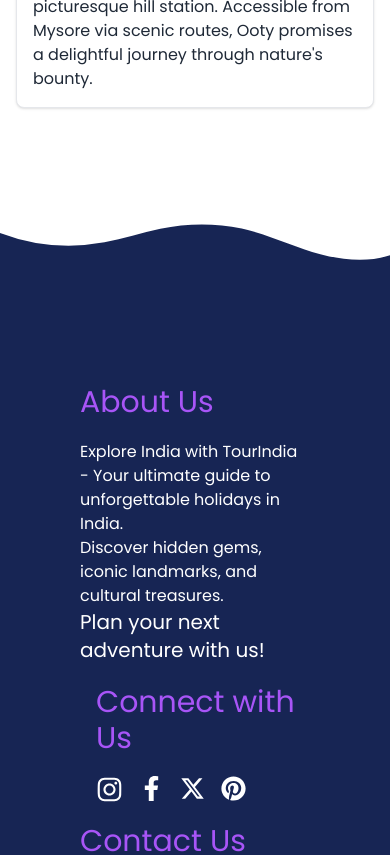
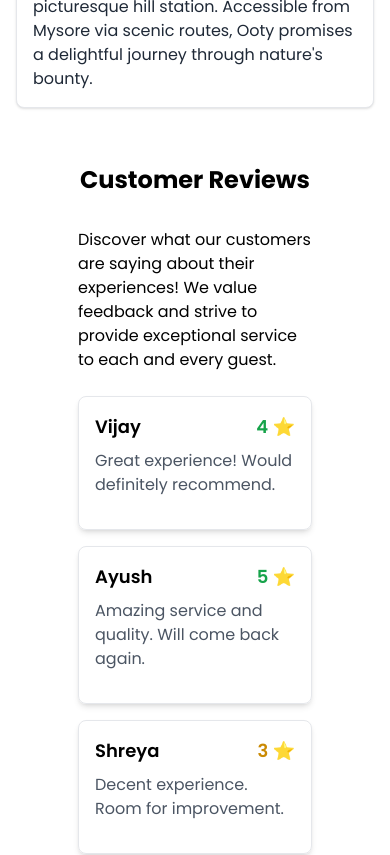
Before and after one commit to Smit-Bharshankar/Mystical-Bharat, a React (Vite) app: page / in a window 390 px wide. Shown: the part 8380-9235 px from the top of the page. Built offline with nearby package versions, Linux system fonts and the light colour scheme; a web font is replaced by a local one.

Commit message:
added reviews

```diff
--- a/src/Components/Home/Home.jsx
+++ b/src/Components/Home/Home.jsx
@@ -1,6 +1,7 @@
 import React from 'react';
 import ImageSlider from './ImageSlider';
 import FilterComp from './FilterComp';
+import Reviews from './Reviews';
 let mountpic = "https://images.unsplash.com/photo-1619796696652-a29a854f21a0?q=80&w=2070&auto=format&fit=crop&ixlib=rb-4.0.3&ixid=M3wxMjA3fDB8MHxwaG90by1wYWdlfHx8fGVufDB8fHx8fA%3D%3D"
 let tajpic = "https://images.unsplash.com/photo-1524492412937-b28074a5d7da?q=80&w=2071&auto=format&fit=crop&ixlib=rb-4.0.3&ixid=M3wxMjA3fDB8MHxwaG90by1wYWdlfHx8fGVufDB8fHx8fA%3D%3D"
 let tigerpic = "https://images.unsplash.com/photo-1452001603782-7d4e7d931173?q=80&w=1920&auto=format&fit=crop&ixlib=rb-4.0.3&ixid=M3wxMjA3fDB8MHxwaG90by1wYWdlfHx8fGVufDB8fHx8fA%3D%3D"
@@ -33,6 +34,15 @@ const Images = [tajpic , tigerpic , shalimarbagh , badrinathtemple , shimla , ta
 
         <FilterComp />
 
+        <div className='pt-10  w-full flex flex-col  items-center justify-center'>
+          <h1 className='text-2xl font-bold'>Customer Reviews</h1>
+          <br />
+          <h1 className='font-popping  w-[60vw] text-wrap pt-2 pb-6'>Discover what our customers are saying about their experiences! We value feedback and strive to provide exceptional service to each and every guest. </h1>
+          <div className='w-[60vw]'>
+          <Reviews />
+          </div>
+        </div>
+
     </div>
   );
 };
--- /dev/null
+++ b/src/Components/Home/Reviews.jsx
@@ -0,0 +1,59 @@
+import React from 'react';
+
+const Reviews = () => {
+  // Sample review data
+  const reviews = [
+    {
+      id: 1,
+      user: 'Vijay',
+      rating: 4,
+      reviewText: 'Great experience! Would definitely recommend.',
+    },
+    {
+      id: 2,
+      user: 'Ayush',
+      rating: 5,
+      reviewText: 'Amazing service and quality. Will come back again.',
+    },
+    {
+      id: 3,
+      user: 'Shreya',
+      rating: 3,
+      reviewText: 'Decent experience. Room for improvement.',
+    },
+    // Add more review objects as needed
+  ];
+
+  return (
+    <div className="grid grid-cols-1 sm:grid-cols-2 lg:grid-cols-3 gap-4">
+      {reviews.map((review) => (
+        <div
+          key={review.id}
+          className="border border-gray-200 rounded-lg p-4 shadow-md"
+        >
+          <div className="flex items-center justify-between mb-2">
+            <h3 className="text-lg font-semibold">{review.user}</h3>
+            <span className={`text-lg font-semibold ${getRatingColor(review.rating)}`}>
+              {review.rating} ⭐
+            </span>
+          </div>
+          <p className="text-gray-600 mb-4">{review.reviewText}</p>
+          {/* You can add additional elements or styles as needed */}
+        </div>
+      ))}
+    </div>
+  );
+};
+
+// Function to get the color of rating based on the value
+const getRatingColor = (rating) => {
+  if (rating >= 4) {
+    return 'text-green-600'; // Green for high ratings
+  } else if (rating >= 3) {
+    return 'text-yellow-600'; // Yellow for moderate ratings
+  } else {
+    return 'text-red-600'; // Red for low ratings
+  }
+};
+
+export default Reviews;
--- a/src/Components/Navbar/Navbar.jsx
+++ b/src/Components/Navbar/Navbar.jsx
@@ -4,13 +4,25 @@ import { HiMenu  , HiX} from "react-icons/hi";
 import TourIndia from '../../assets/TourIndia.png'
 import TourIndiaWhite from '../../assets/IndiaTourWhite.png'
 import TourIndiaBlack from '../../assets/IndiaTourBlack.png'
-
+import { useAuth } from '../AuthContext'
 
 
 "use client";
 
 
 const Navbar = () => {
+
+
+  const [username, setUsername] = useState('');
+
+  useEffect(() => {
+    // Retrieve username from local storage
+    const storedData = localStorage.getItem('formData');
+    if (storedData) {
+      const { username } = JSON.parse(storedData);
+      setUsername(username);
+    }
+  }, []);
 
 
   const [isOpen , setisOpen] = useState(false);
@@ -78,7 +90,11 @@ const Navbar = () => {
 
           <button className='bg-slate-900 px-4 overflow-hidden py-2 font-poppins text-white rounded-lg duration-500 hover:bg-black '>
           <div>
-            Sign-up
+          {username ? (
+            <span className=""> {username}</span>
+          ) : (
+            <a href="/signup" className="">Sign-Up</a>
+          )}
         </div>
           </button>
         </NavLink>
```
